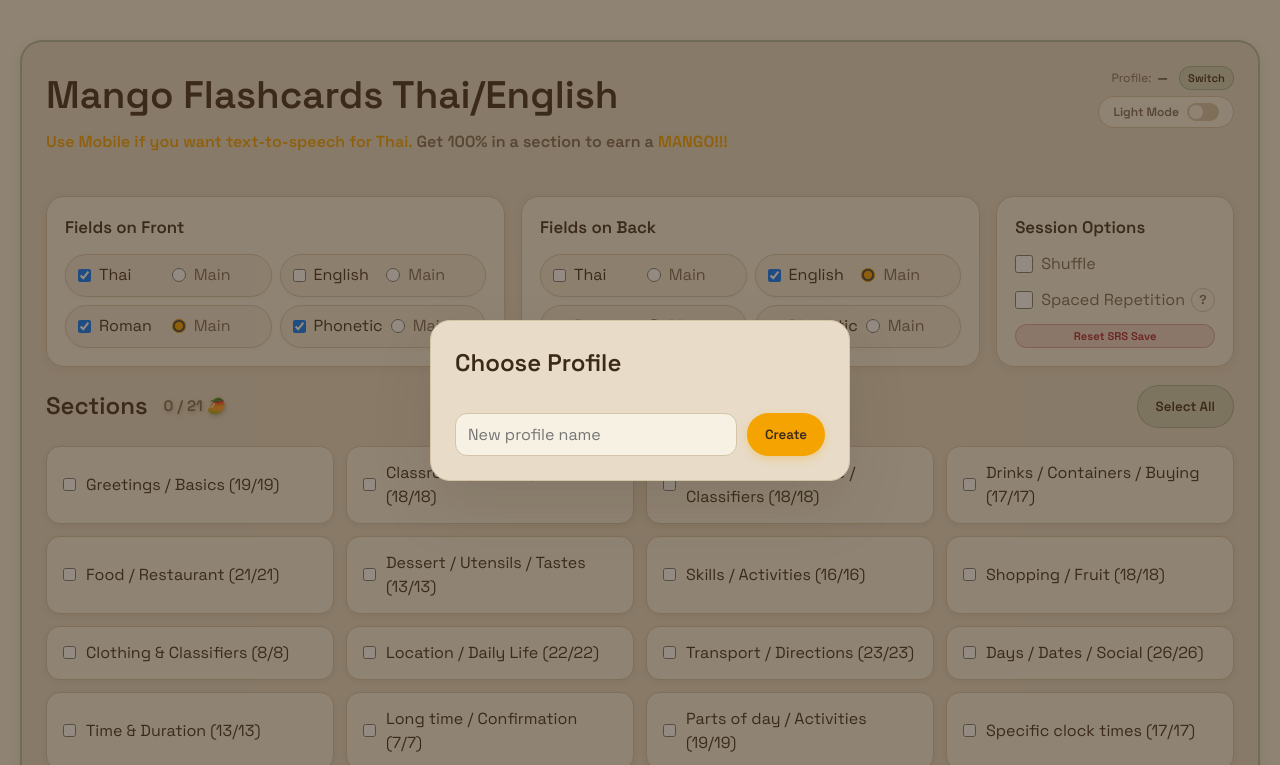
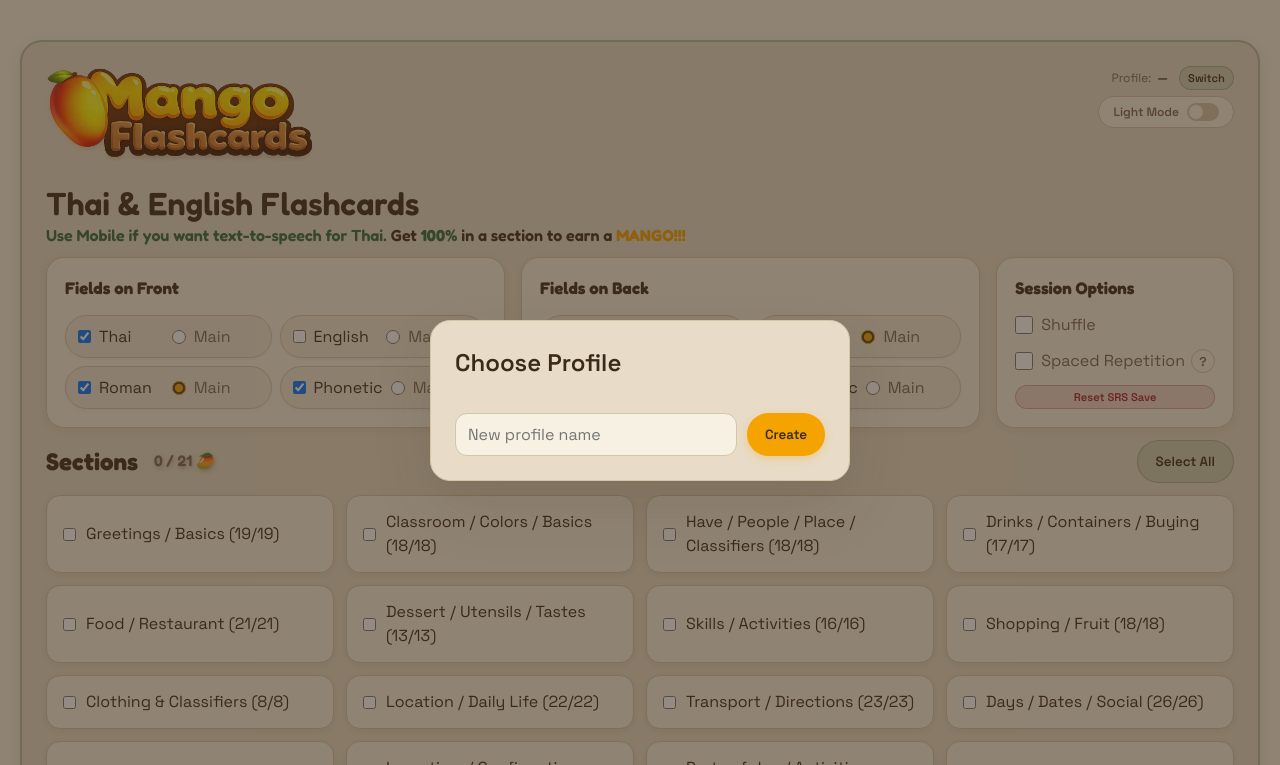
Before and after one commit to FNC-Codes/Thai-English-Flashcard-APP, a plain HTML site: page index.html in a window 1280 px wide. Shown: the top 765 px of the page. Drawn offline with Linux system fonts and the light colour scheme; no server answers.

Commit message:
Add files via upload

```diff
--- a/app.js
+++ b/app.js
@@ -259,6 +259,9 @@ const els = {
   summaryList: document.getElementById("summaryList"),
   reviewWrongBtn: document.getElementById("reviewWrongBtn"),
   exitSummaryBtn: document.getElementById("exitSummaryBtn"),
+  endSessionModal: document.getElementById("endSessionModal"),
+  confirmEndBtn: document.getElementById("confirmEndBtn"),
+  cancelEndBtn: document.getElementById("cancelEndBtn"),
   profileList: document.getElementById("profileList"),
   newProfileName: document.getElementById("newProfileName"),
   createProfileBtn: document.getElementById("createProfileBtn"),
@@ -841,8 +844,14 @@ els.startBtn.addEventListener("click", () => {
 
 els.setupToggle.addEventListener("click", () => {
   if (state.sessionStarted) {
-    if (!confirm("This will end your current session. Continue?")) return;
+    els.endSessionModal.classList.add("show");
+  } else {
+    setSetupCollapsed(false);
   }
+});
+
+els.confirmEndBtn.addEventListener("click", () => {
+  els.endSessionModal.classList.remove("show");
   state.sessionStarted = false;
   document.querySelector(".app").classList.remove("in-session");
   setSetupCollapsed(false);
@@ -851,6 +860,10 @@ els.setupToggle.addEventListener("click", () => {
   updateSetupSummary();
   updateTopbar();
   updateCard();
+});
+
+els.cancelEndBtn.addEventListener("click", () => {
+  els.endSessionModal.classList.remove("show");
 });
 
 
--- a/index.html
+++ b/index.html
@@ -3,11 +3,11 @@
   <head>
     <meta charset="UTF-8" />
     <meta name="viewport" content="width=device-width, initial-scale=1, viewport-fit=cover" />
-    <title>Mango Flashcards Thai/English</title>
+    <title>Mango Flashcards</title>
     <link rel="preconnect" href="https://fonts.googleapis.com" />
     <link rel="preconnect" href="https://fonts.gstatic.com" crossorigin />
     <link
-      href="https://fonts.googleapis.com/css2?family=Noto+Serif+Thai:wght@400;600&family=Space+Grotesk:wght@400;600&display=swap"
+      href="https://fonts.googleapis.com/css2?family=Fredoka:wght@400;600;700&family=Noto+Serif+Thai:wght@400;600&family=Space+Grotesk:wght@400;600&display=swap"
       rel="stylesheet"
     />
     <meta name="theme-color" content="#F7F1E3" id="metaThemeColor" />
@@ -19,8 +19,8 @@
       <section class="setup" id="setupSection">
         <div class="setup-header">
           <div>
-            <h1>Mango Flashcards Thai/English</h1>
-            <p class="muted" style="font-weight:700; margin-bottom:24px"><span style="color:#F4A300">Use Mobile if you want text-to-speech for Thai.</span> Get 100% in a section to earn a <span style="color:#F4A300">MANGO!!!</span></p>
+            <img src="./MANGOFLASHCARDSLOGO.png" alt="Mango Flashcards" class="title-logo" />
+            <p class="app-description"><span class="desc-large">Thai & English Flashcards</span><br><span class="desc-line2"><span style="color:#2F6B3D">Use Mobile if you want text-to-speech for Thai.</span> Get <span style="color:#2F6B3D; font-weight:700">100%</span> in a section to earn a <span style="color:#F4A300; font-weight:700">MANGO!!!</span></span></p>
           </div>
           <div class="header-right">
             <span class="profile-bar">
@@ -132,6 +132,17 @@
       </div>
     </div>
 
+    <div class="modal" id="endSessionModal">
+      <div class="modal-card">
+        <h2>End Session?</h2>
+        <p>This will end your current session and return to the menu.</p>
+        <div class="summary-actions">
+          <button id="confirmEndBtn" class="primary">End Session</button>
+          <button id="cancelEndBtn" class="ghost">Cancel</button>
+        </div>
+      </div>
+    </div>
+
     <div class="modal" id="srsHelpModal">
       <div class="modal-card">
         <h2>What is Spaced Repetition?</h2>
--- a/styles.css
+++ b/styles.css
@@ -151,7 +151,7 @@ html {
   padding: 24px;
   border: 2px solid rgba(47, 107, 61, 0.3);
   display: grid;
-  gap: 18px;
+  gap: 12px;
   box-shadow: 0 4px 16px rgba(59, 42, 26, 0.10);
 }
 
@@ -173,12 +173,48 @@ html {
 }
 
 .setup-block h2 {
+  font-family: 'Fredoka', 'Space Grotesk', sans-serif;
   font-size: 1.05rem;
 }
 
 .setup-header h1 {
+  font-family: 'Fredoka', 'Space Grotesk', sans-serif;
   font-size: clamp(1.8rem, 3vw, 2.4rem);
-  margin-bottom: 6px;
+  font-weight: 700;
+  margin-bottom: 4px;
+}
+
+.title-logo {
+  display: block;
+  max-width: min(270px, 100%);
+  height: auto;
+  margin-bottom: 24px;
+}
+
+.subtitle {
+  font-family: 'Fredoka', 'Space Grotesk', sans-serif;
+  font-size: clamp(1.1rem, 2vw, 1.4rem);
+  color: var(--muted);
+  margin: 0 0 16px 0;
+  font-weight: 600;
+}
+
+.app-description {
+  font-family: 'Fredoka', 'Space Grotesk', sans-serif;
+  font-weight: 600;
+  color: var(--text);
+  margin-top: 0;
+  margin-bottom: 0;
+  line-height: 1.2;
+}
+
+.desc-large {
+  font-size: 2em;
+}
+
+.desc-line2 {
+  display: inline-block;
+  margin-top: 2px;
 }
 
 .setup-header {
@@ -362,6 +398,7 @@ button:disabled {
 }
 
 .mango-counter {
+  font-family: 'Fredoka', 'Space Grotesk', sans-serif;
   font-size: 0.95rem;
   color: var(--muted);
   font-weight: 600;
@@ -372,6 +409,10 @@ button:disabled {
   display: flex;
   align-items: center;
   justify-content: space-between;
+}
+
+.sections-header h2 {
+  font-family: 'Fredoka', 'Space Grotesk', sans-serif;
 }
 
 .category-item {
```
Also changed, not shown: MANGOFLASHCARDSLOGO.png (added).
